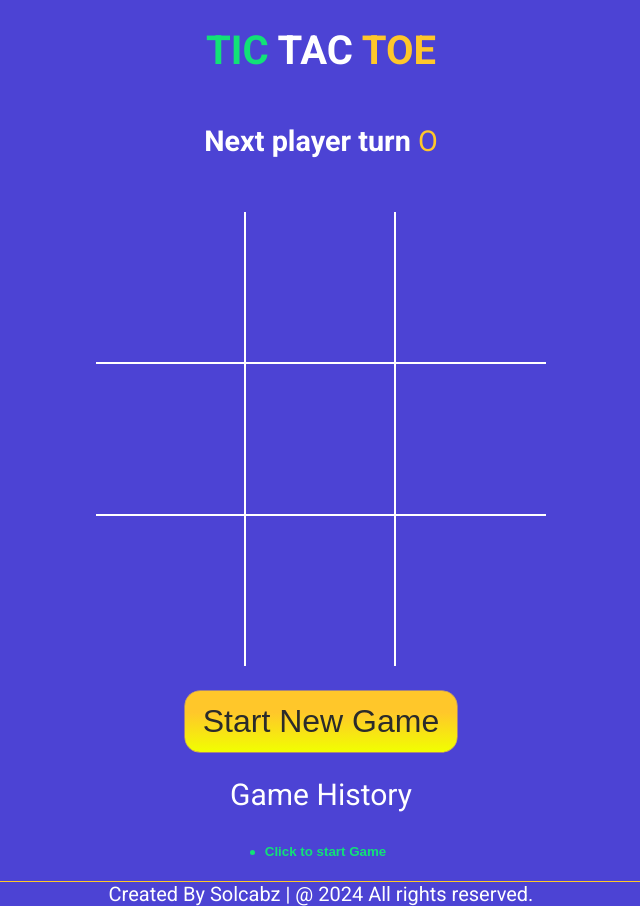
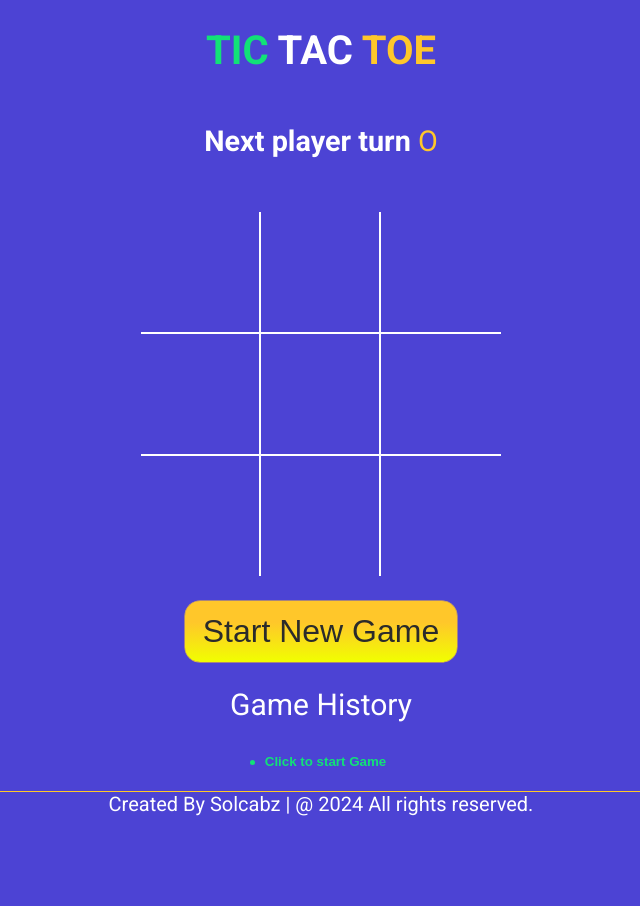
Before and after one commit to solcabz/tictactoe-game, a React (Vite) app: page / in a window 1280 px wide. Shown: the whole page, without its empty margins (319-959 px from the left). After the commit the page ends 816 px from the top, so only its background shows below. Built offline with nearby package versions, Linux system fonts and the light colour scheme.

Commit message:
design adjustmen

```diff
--- a/src/styles.scss
+++ b/src/styles.scss
@@ -111,8 +111,8 @@ button {
       border-bottom: none;
     }
     .square {
-      width: 150px;
-      height: 150px;
+      width: 120px;
+      height: 120px;
       border-right: 2px solid #fff;
       font-size: 2.5rem;
       padding: 0;
```
